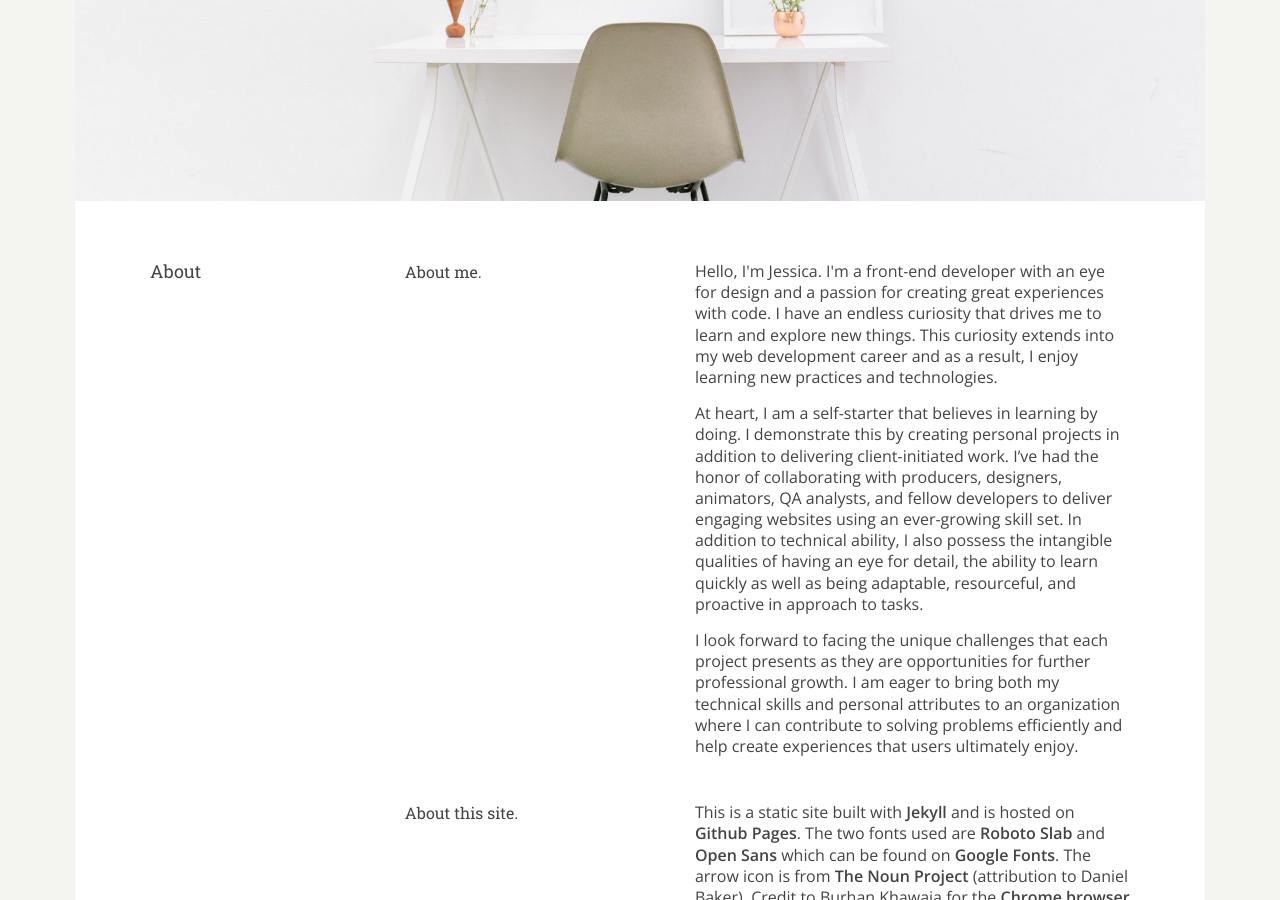
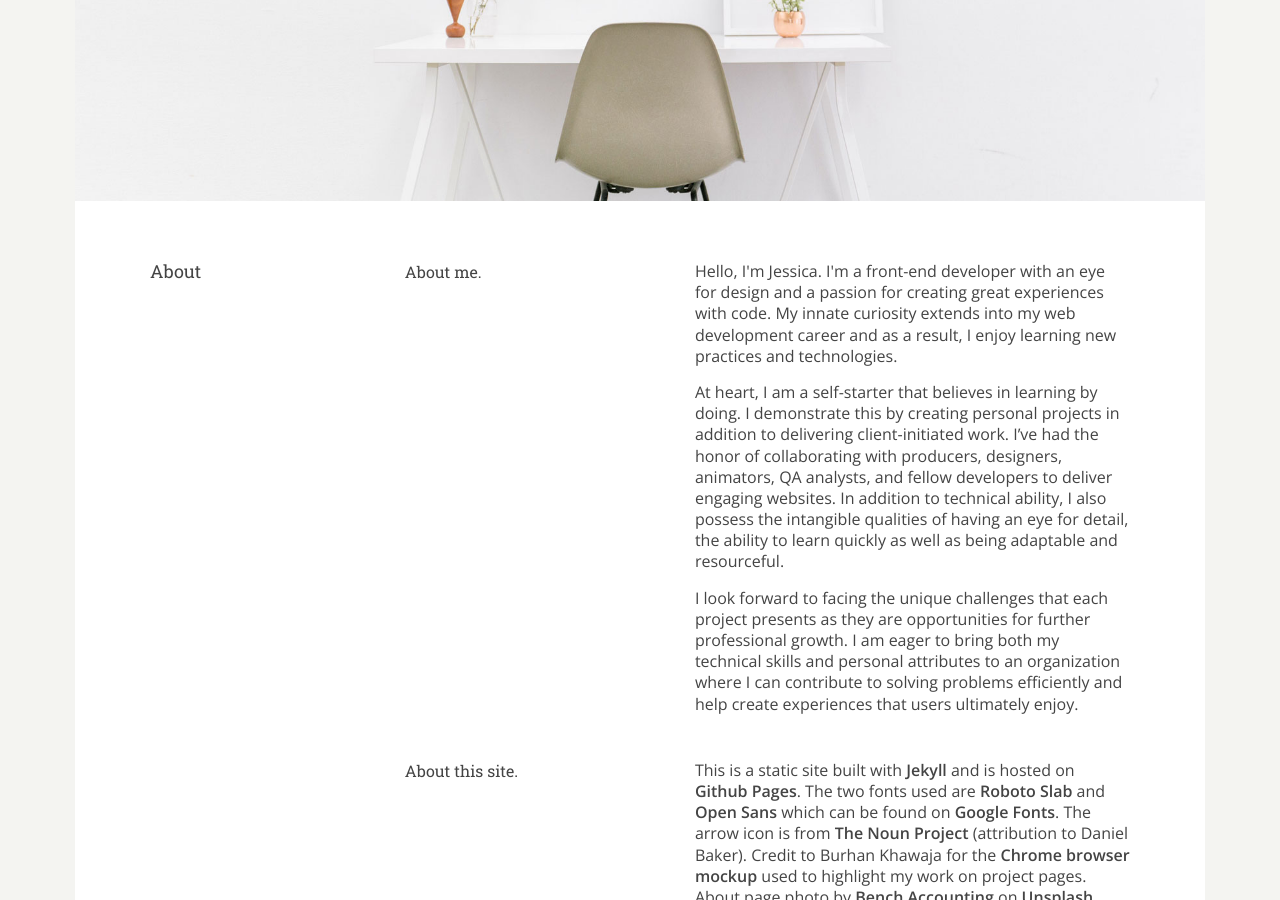
Before and after one commit to jessicaosei/jessicaosei.com, a Jekyll site: the page built from about/index.html, in a window 1280 px wide and 900 px high, scrolled down 299 px. Built offline with Jekyll 4.4.1, drawn with Linux system fonts in a browser that asks for light colours; Markdown is read by kramdown in place of the engine named in the settings; comment, search, counter and statistics services are not loaded.

Commit message:
Update About bio

```diff
--- a/about/index.html
+++ b/about/index.html
@@ -10,8 +10,8 @@ title: About &mdash; Jessica Agyemang | Front-End Developer
 					    <div class="about-container">
 					    	<h2 class="about-subtitle">About me.</h2>
 					    	<div class="about-text">
-						    	<p class="about-paragraph">Hello, I'm Jessica. I'm a front-end developer with an eye for design and a passion for creating great experiences with code. I have an endless curiosity that drives me to learn and explore new things. This curiosity extends into my web development career and as a result, I enjoy learning new practices and technologies.</p>
-						    	<p class="about-paragraph">At heart, I am a self-starter that believes in learning by doing. I demonstrate this by creating personal projects in addition to delivering client-initiated work. I’ve had the honor of collaborating with producers, designers, animators, QA analysts, and fellow developers to deliver engaging websites using an ever-growing skill set. In addition to technical ability, I also possess the intangible qualities of having an eye for detail, the ability to learn quickly as well as being adaptable, resourceful, and proactive in approach to tasks.</p>
+						    	<p class="about-paragraph">Hello, I'm Jessica. I'm a front-end developer with an eye for design and a passion for creating great experiences with code. My innate curiosity extends into my web development career and as a result, I enjoy learning new practices and technologies.</p>
+						    	<p class="about-paragraph">At heart, I am a self-starter that believes in learning by doing. I demonstrate this by creating personal projects in addition to delivering client-initiated work. I’ve had the honor of collaborating with producers, designers, animators, QA analysts, and fellow developers to deliver engaging websites. In addition to technical ability, I also possess the intangible qualities of having an eye for detail, the ability to learn quickly as well as being adaptable and resourceful.</p>
 						    	<p class="about-paragraph">I look forward to facing the unique challenges that each project presents as they are opportunities for further professional growth. I am eager to bring both my technical skills and personal attributes to an organization where I can contribute to solving problems efficiently and help create experiences that users ultimately enjoy.</p>
 						    </div>
 					    </div>
```
